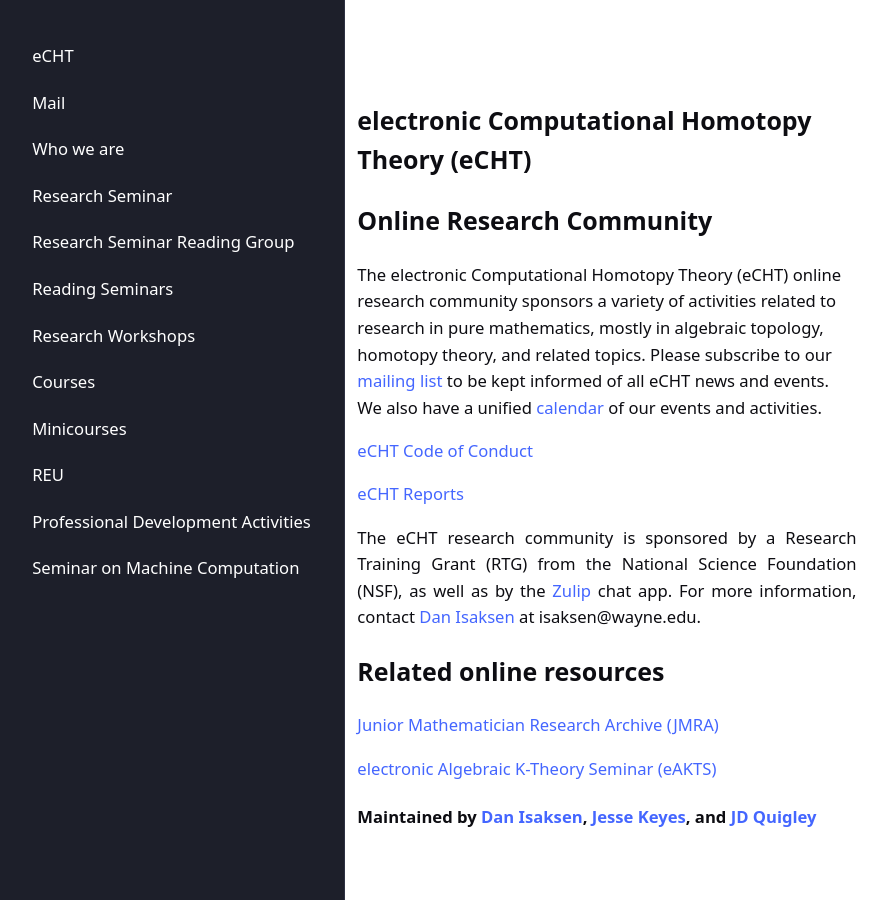
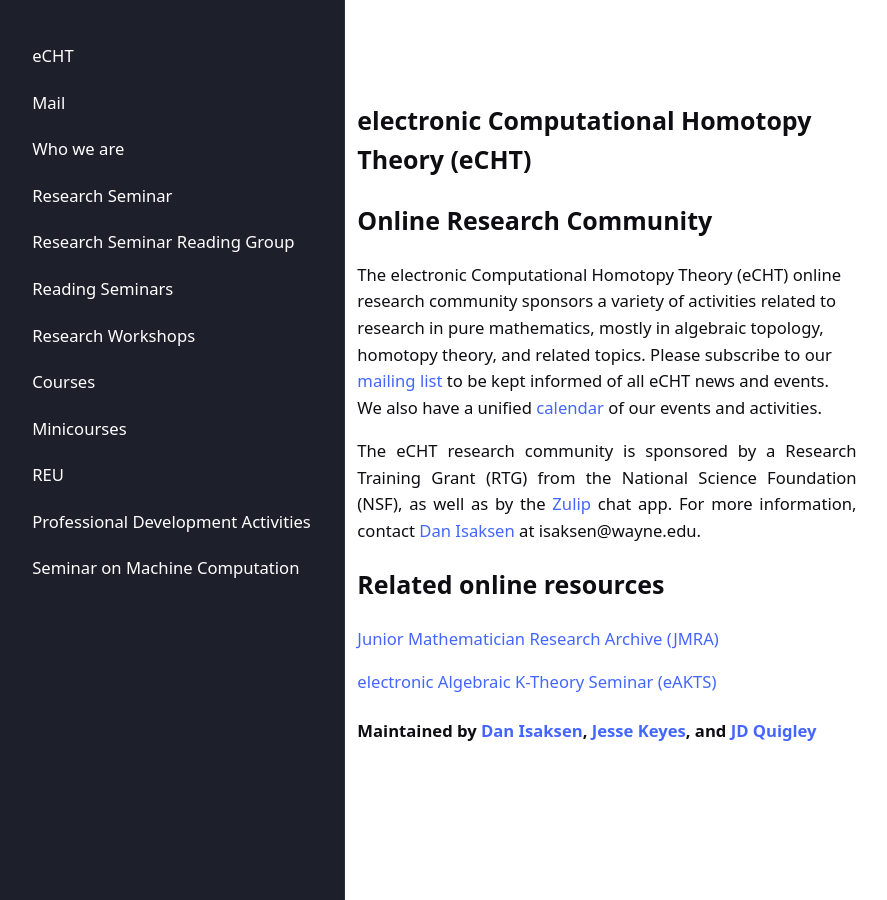
Before and after one commit to eCHTorc/eCHTorc.github.io, a Jekyll site: the page built from index.md, in a window 1280 px wide. Shown: the whole page, without its empty margins (42-929 px from the left). Built offline with Jekyll 4.4.1, drawn with Linux system fonts in a browser that asks for light colours; our own code applies the rules of GitHub Pages for plain Markdown files.

Commit message:
Moving Code of Conduct and Reports to sidebar

```diff
--- a/index.md
+++ b/index.md
@@ -7,14 +7,6 @@
 The electronic Computational Homotopy Theory (eCHT) online research community sponsors a variety of activities related to research in pure mathematics, mostly in algebraic topology, homotopy theory, and related topics.
 
 Please subscribe to our <a href="https://lists.wayne.edu/cgi-bin/wa?SUBED1=ECHT&A=1"> mailing list</a> to be kept informed of all eCHT news and events.  We also have a unified <a href="https://calendar.google.com/calendar/u/0/r?cid=YzExNjJhODRmMGY0YTZjZmFlMTViMmFjZWQ4NWZiM2I0NTU2MDQxM2YzMTI0YjA3OGMyYWQ5YWYyMDE2ZmYxZUBncm91cC5jYWxlbmRhci5nb29nbGUuY29t&pli=1"> calendar</a> of our events and activities.
-
-<p>
-<a href="https://echtorc.github.io/echt-code-of-conduct/"> eCHT Code of Conduct</a>
-</p>
-
-<p>
-<a href="https://echtorc.github.io/echt-reports/"> eCHT Reports</a>
-</p>
 
 <p>
 The eCHT research community is sponsored by a Research Training Grant (RTG) from the National Science Foundation (NSF), as well as by the <a href="https://zulip.com/"> Zulip</a> chat app. For more information, contact <a href="https://isaksendan.github.io/"> Dan Isaksen</a> at isaksen@wayne.edu.
```
